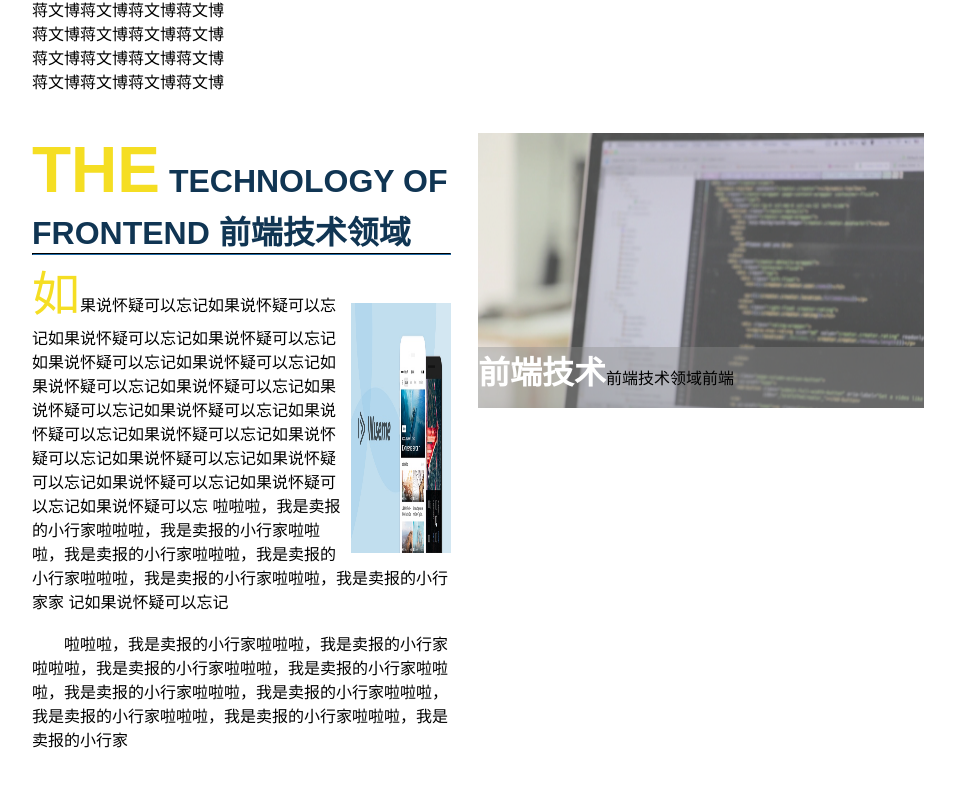
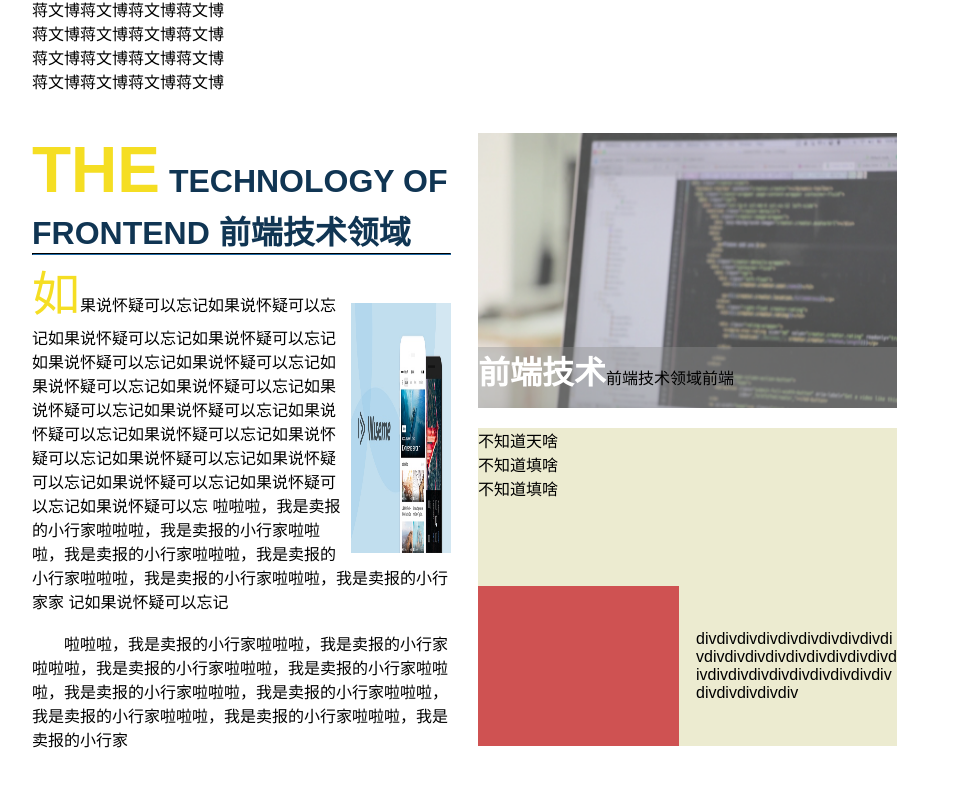
Before and after one commit to ggaier/ife, a plain HTML site: page task05_paper.html in a window 1280 px wide. Shown: the part 583-1370 px from the top of the page, without its empty margins (12-967 px from the left). Drawn offline with Linux system fonts and the light colour scheme.

Commit message:
add bottom div for bottom paragraph

```diff
--- a/css/task05.css
+++ b/css/task05.css
@@ -88,7 +88,7 @@ body {
 
 .layer2 {
     position: relative;
-    width: 458px;
+    width: 100%;
     height: 275px;
 }
 
@@ -100,9 +100,9 @@ body {
     position: absolute;
 }
 
-.layer2 img{
-	width: 100%;
-	height: 100%;
+.layer2 img {
+    width: 100%;
+    height: 100%;
 }
 
 .article-top--row-3 {
@@ -197,7 +197,45 @@ body {
     color: rgb(245, 222, 35);
 }
 
-.image-layer--title{
-	color: white;
-	font-size: 2em;
+.image-layer--title {
+    color: white;
+    font-size: 2em;
 }
+
+.bottom-div {
+    width: 100%;
+    height: 318px;
+    margin-top: 20px;
+    background-color: rgb(236, 235, 208);
+    position: relative;
+}
+
+.container--horizontal {
+    width: 100%;
+    position: absolute;
+    bottom: 0px;
+    height: 160px;
+}
+
+.hor-item1 {
+    width: 48%;
+    height: 160px;
+    margin-right: 2%;
+    background-color: rgb(207, 82, 82);
+    position: absolute;
+    bottom: 0px;
+}
+
+.list {
+    list-style-type: none;
+}
+
+.hor-item2 {
+    width: 48%;
+    margin-left: 2%;
+    position: absolute;
+    right: 0px;
+    bottom: 50%;
+    transform: translateY(50%);
+    word-break: break-word;
+}
--- a/task05_paper.html
+++ b/task05_paper.html
@@ -50,12 +50,10 @@
                 <h1><strong class="aside-bottom-item--accent">THE</strong> TECHNOLOGY OF FRONTEND 前端技术领域</h1>
                 <hr class="divider--blue" />
                 <img src="img/img_04.jpg" alt="" class="aside-bottom-article--image">
-                <p class="aside-bottom-article">如果说怀疑可以忘记如果说怀疑可以忘记如果说怀疑可以忘记如果说怀疑可以忘记如果说怀疑可以忘记如果说怀疑可以忘记如果说怀疑可以忘记如果说怀疑可以忘记如果说怀疑可以忘记如果说怀疑可以忘记如果说怀疑可以忘记如果说怀疑可以忘记如果说怀疑可以忘记如果说怀疑可以忘记如果说怀疑可以忘记如果说怀疑可以忘记如果说怀疑可以忘记如果说怀疑可以忘
-                啦啦啦，我是卖报的小行家啦啦啦，我是卖报的小行家啦啦啦，我是卖报的小行家啦啦啦，我是卖报的小行家啦啦啦，我是卖报的小行家啦啦啦，我是卖报的小行家家	记如果说怀疑可以忘记</p>
+                <p class="aside-bottom-article">如果说怀疑可以忘记如果说怀疑可以忘记如果说怀疑可以忘记如果说怀疑可以忘记如果说怀疑可以忘记如果说怀疑可以忘记如果说怀疑可以忘记如果说怀疑可以忘记如果说怀疑可以忘记如果说怀疑可以忘记如果说怀疑可以忘记如果说怀疑可以忘记如果说怀疑可以忘记如果说怀疑可以忘记如果说怀疑可以忘记如果说怀疑可以忘记如果说怀疑可以忘记如果说怀疑可以忘 啦啦啦，我是卖报的小行家啦啦啦，我是卖报的小行家啦啦啦，我是卖报的小行家啦啦啦，我是卖报的小行家啦啦啦，我是卖报的小行家啦啦啦，我是卖报的小行家家 记如果说怀疑可以忘记</p>
                 <br clear="left" />
                 <p class="aside-bottom-article--paragraph">
                     啦啦啦，我是卖报的小行家啦啦啦，我是卖报的小行家啦啦啦，我是卖报的小行家啦啦啦，我是卖报的小行家啦啦啦，我是卖报的小行家啦啦啦，我是卖报的小行家啦啦啦，我是卖报的小行家啦啦啦，我是卖报的小行家啦啦啦，我是卖报的小行家</p>
-
             </div>
             <div class="aside-bottom-item">
                 <div class="layer2">
@@ -64,7 +62,17 @@
                         <strong class="image-layer--title">前端技术</strong>前端技术领域前端
                     </div>
                 </div>
-            	<div class="list"></div>
+                <div class="bottom-div">
+                    <ul class="list">
+                        <li>不知道天啥</li>
+                        <li>不知道填啥</li>
+                        <li>不知道填啥</li>
+                    </ul>
+                    <div class="container--horizontal">
+                        <div class="hor-item1"></div>
+                        <p class="hor-item2">divdivdivdivdivdivdivdivdivdivdivdivdivdivdivdivdivdivdivdivdivdivdivdivdivdivdivdivdivdivdivdivdivdiv</p>
+                    </div>
+                </div>
             </div>
         </section>
     </article>
```
Lines whose indentation alone changed are shown as unchanged.
